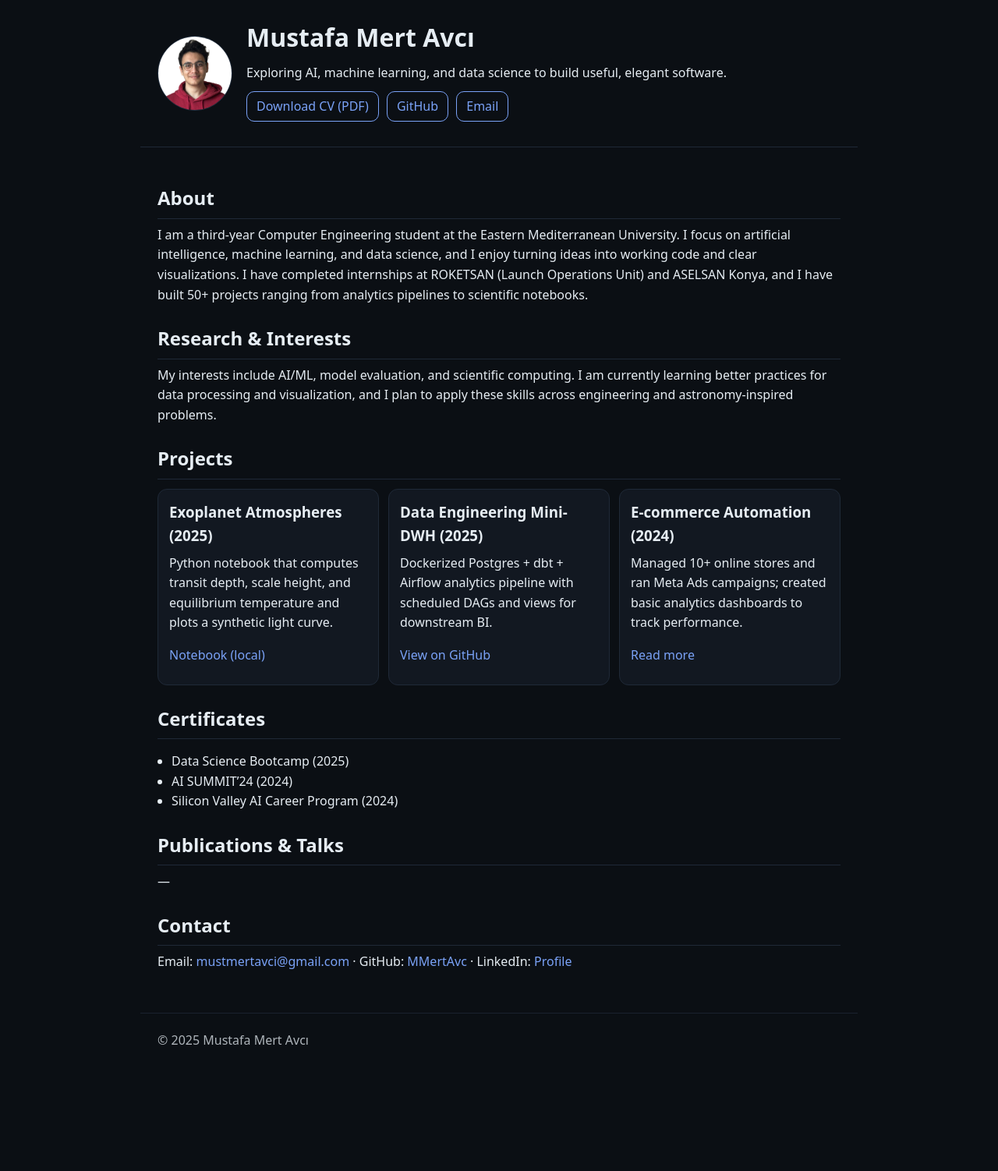
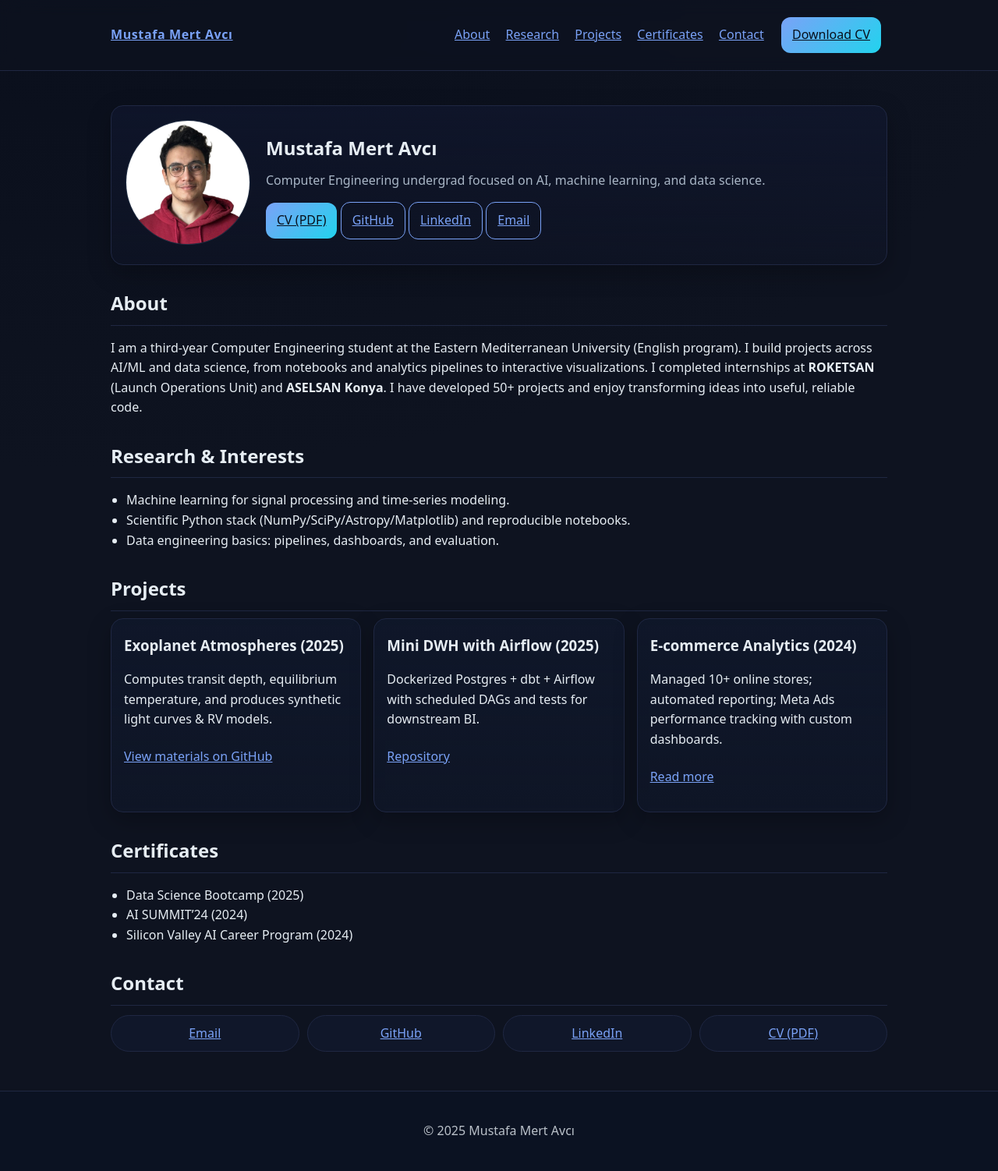
Before and after one commit to MMertAvc/MMertAvc.github.io, a plain HTML site: page index.html in a window 1280 px wide. Shown: the whole page at 78% size. Before the commit the page ends 1379 px from the top, so only its background shows below. Drawn offline with Linux system fonts and the light colour scheme.

Commit message:
Add files via upload

```diff
--- a/assets/css/style.css
+++ b/assets/css/style.css
@@ -27,6 +27,7 @@ h2{margin-top:30px;border-bottom:1px solid var(--line);padding-bottom:8px}
 .tag{color:var(--muted);margin:.3rem 0 .9rem}
 
 .section{margin-top:22px}
+.section, .hero { scroll-margin-top: 96px; } /* anchor jump offset for sticky header */
 .bullets{padding-left:20px}
 .grid{display:grid;grid-template-columns:repeat(auto-fit,minmax(260px,1fr));gap:16px}
 .card{background:linear-gradient(180deg, rgba(15,23,42,.9), rgba(15,23,42,.6));border:1px solid var(--line);
--- a/assets/js/site.js
+++ b/assets/js/site.js
@@ -5,4 +5,13 @@ if (toggle && nav){
     const open = nav.classList.toggle('open');
     toggle.setAttribute('aria-expanded', open ? 'true' : 'false');
   });
+  // Close mobile menu after clicking a link
+  nav.querySelectorAll('a').forEach(a => {
+    a.addEventListener('click', () => {
+      if (nav.classList.contains('open')){
+        nav.classList.remove('open');
+        toggle.setAttribute('aria-expanded','false');
+      }
+    });
+  });
 }
--- a/index.html
+++ b/index.html
@@ -3,61 +3,85 @@
 <head>
   <meta charset="utf-8">
   <meta name="viewport" content="width=device-width, initial-scale=1">
-  <title>Mustafa Mert Avcı — Personal Website</title>
-  <meta name="description" content="Computer Engineering student exploring AI, ML, and data science through hands-on projects.">
-  <link rel="stylesheet" href="style.css">
+  <title>Mustafa Mert Avcı — Portfolio</title>
+  <meta name="description" content="AI/ML & Data Science projects, CV, and contact for Mustafa Mert Avcı.">
+  <link rel="canonical" href="https://MMertAvc.github.io/">
+  <meta property="og:title" content="Mustafa Mert Avcı — Portfolio">
+  <meta property="og:description" content="AI/ML & Data Science projects, CV, and contact.">
+  <meta property="og:type" content="website">
+  <meta property="og:url" content="https://MMertAvc.github.io/">
+  <meta name="theme-color" content="#0e1320">
+  <link rel="stylesheet" href="assets/css/style.css">
 </head>
 <body>
-  <header class="wrap hero">
-    <img src="assets/me.jpg" alt="Portrait of Mustafa Mert Avcı" class="avatar">
-    <div>
-      <h1>Mustafa Mert Avcı</h1>
-      <p class="tagline">Exploring AI, machine learning, and data science to build useful, elegant software.</p>
-      <p class="links">
-        <a class="btn" href="cv/Mustafa_Mert_Avci_CV.pdf" target="_blank" rel="noopener">Download CV (PDF)</a>
-        <a class="btn ghost" href="https://github.com/MMertAvc" target="_blank" rel="noopener">GitHub</a>
-        <a class="btn ghost" href="mailto:mustmertavci@gmail.com">Email</a>
-      </p>
+  <header class="header" role="banner">
+    <div class="container header-inner">
+      <a class="brand" href="#top" aria-label="Go to top">Mustafa Mert Avcı</a>
+      <nav class="nav" role="navigation" aria-label="Primary">
+        <a href="#about">About</a>
+        <a href="#research">Research</a>
+        <a href="#projects">Projects</a>
+        <a href="#certs">Certificates</a>
+        <a href="#contact">Contact</a>
+        <a class="btn btn-primary" href="cv/Mustafa_Mert_Avci_CV.pdf" target="_blank" rel="noopener" aria-label="Open CV PDF">Download CV</a>
+      </nav>
+      <button class="nav-toggle" aria-expanded="false" aria-controls="menu">☰</button>
     </div>
   </header>
 
-  <main class="wrap">
-    <section>
-      <h2>About</h2>
-      <p>I am a third-year Computer Engineering student at the Eastern Mediterranean University. I focus on artificial intelligence,
-         machine learning, and data science, and I enjoy turning ideas into working code and clear visualizations. I have completed internships
-         at ROKETSAN (Launch Operations Unit) and ASELSAN Konya, and I have built 50+ projects ranging from analytics pipelines to
-         scientific notebooks.</p>
+  <main id="top" class="container">
+    <section class="hero" aria-labelledby="name">
+      <div class="avatar" aria-hidden="true">
+        <img src="assets/img/me.jpg" alt="Portrait of Mustafa Mert Avcı" onerror="this.classList.add('fallback')">
+      </div>
+      <div class="hero-text">
+        <h1 id="name">Mustafa Mert Avcı</h1>
+        <p class="tag">Computer Engineering undergrad focused on AI, machine learning, and data science.</p>
+        <div class="cta">
+          <a class="btn btn-primary" href="cv/Mustafa_Mert_Avci_CV.pdf" target="_blank" rel="noopener">CV (PDF)</a>
+          <a class="btn" href="https://github.com/MMertAvc" target="_blank" rel="noopener">GitHub</a>
+          <a class="btn" href="https://www.linkedin.com/in/mustafa-mert-avci-a8a24732b/" target="_blank" rel="noopener">LinkedIn</a>
+          <a class="btn" href="mailto:mustmertavci@gmail.com">Email</a>
+        </div>
+      </div>
     </section>
 
-    <section>
-      <h2>Research & Interests</h2>
-      <p>My interests include AI/ML, model evaluation, and scientific computing. I am currently learning better practices for
-         data processing and visualization, and I plan to apply these skills across engineering and astronomy-inspired problems.</p>
+    <section id="about" class="section">
+      <h2>About</h2>
+      <p>I am a third-year Computer Engineering student at the Eastern Mediterranean University (English program). I build projects across AI/ML and data science, from notebooks and analytics pipelines to interactive visualizations. I completed internships at <strong>ROKETSAN</strong> (Launch Operations Unit) and <strong>ASELSAN Konya</strong>. I have developed 50+ projects and enjoy transforming ideas into useful, reliable code.</p>
     </section>
 
-    <section>
-      <h2>Projects</h2>
-      <ul class="cards">
-        <li>
-          <h3>Exoplanet Atmospheres (2025)</h3>
-          <p>Python notebook that computes transit depth, scale height, and equilibrium temperature and plots a synthetic light curve.</p>
-          <p><a href="#" class="card-link">Notebook (local)</a></p>
-        </li>
-        <li>
-          <h3>Data Engineering Mini-DWH (2025)</h3>
-          <p>Dockerized Postgres + dbt + Airflow analytics pipeline with scheduled DAGs and views for downstream BI.</p>
-          <p><a href="https://github.com/MMertAvc" target="_blank" rel="noopener" class="card-link">View on GitHub</a></p>
-        </li>
-        <li>
-          <h3>E-commerce Automation (2024)</h3>
-          <p>Managed 10+ online stores and ran Meta Ads campaigns; created basic analytics dashboards to track performance.</p>
-          <p><a href="https://github.com/MMertAvc" target="_blank" rel="noopener" class="card-link">Read more</a></p>
-        </li>
+    <section id="research" class="section">
+      <h2>Research & Interests</h2>
+      <ul class="bullets">
+        <li>Machine learning for signal processing and time-series modeling.</li>
+        <li>Scientific Python stack (NumPy/SciPy/Astropy/Matplotlib) and reproducible notebooks.</li>
+        <li>Data engineering basics: pipelines, dashboards, and evaluation.</li>
       </ul>
     </section>
 
-    <section>
+    <section id="projects" class="section">
+      <h2>Projects</h2>
+      <div class="grid">
+        <article class="card">
+          <h3>Exoplanet Atmospheres (2025)</h3>
+          <p>Computes transit depth, equilibrium temperature, and produces synthetic light curves & RV models.</p>
+          <p><a class="link" href="https://github.com/MMertAvc" target="_blank" rel="noopener">View materials on GitHub</a></p>
+        </article>
+        <article class="card">
+          <h3>Mini DWH with Airflow (2025)</h3>
+          <p>Dockerized Postgres + dbt + Airflow with scheduled DAGs and tests for downstream BI.</p>
+          <p><a class="link" href="https://github.com/MMertAvc" target="_blank" rel="noopener">Repository</a></p>
+        </article>
+        <article class="card">
+          <h3>E‑commerce Analytics (2024)</h3>
+          <p>Managed 10+ online stores; automated reporting; Meta Ads performance tracking with custom dashboards.</p>
+          <p><a class="link" href="https://github.com/MMertAvc" target="_blank" rel="noopener">Read more</a></p>
+        </article>
+      </div>
+    </section>
+
+    <section id="certs" class="section">
       <h2>Certificates</h2>
       <ul class="bullets">
         <li>Data Science Bootcamp (2025)</li>
@@ -66,21 +90,23 @@
       </ul>
     </section>
 
-    <section>
-      <h2>Publications & Talks</h2>
-      <p>—</p>
-    </section>
-
-    <section>
+    <section id="contact" class="section">
       <h2>Contact</h2>
-      <p>Email: <a href="mailto:mustmertavci@gmail.com">mustmertavci@gmail.com</a> · GitHub: <a href="https://github.com/MMertAvc" target="_blank" rel="noopener">MMertAvc</a> · LinkedIn: <a href="https://www.linkedin.com/in/mustafa-mert-avcı-a8a24732b" target="_blank" rel="noopener">Profile</a></p>
+      <div class="contact-grid">
+        <a class="pill" href="mailto:mustmertavci@gmail.com" aria-label="Email Mustafa">Email</a>
+        <a class="pill" href="https://github.com/MMertAvc" target="_blank" rel="noopener">GitHub</a>
+        <a class="pill" href="https://www.linkedin.com/in/mustafa-mert-avci-a8a24732b/" target="_blank" rel="noopener">LinkedIn</a>
+        <a class="pill" href="cv/Mustafa_Mert_Avci_CV.pdf" target="_blank" rel="noopener">CV (PDF)</a>
+      </div>
     </section>
   </main>
 
-  <footer class="wrap footer">
-    <p>© <span id="y"></span> Mustafa Mert Avcı</p>
+  <footer class="footer" role="contentinfo">
+    <div class="container">
+      <p>© 2025 Mustafa Mert Avcı</p>
+    </div>
   </footer>
 
-  <script>document.getElementById('y').textContent = new Date().getFullYear();</script>
+  <script src="assets/js/site.js"></script>
 </body>
 </html>
```
